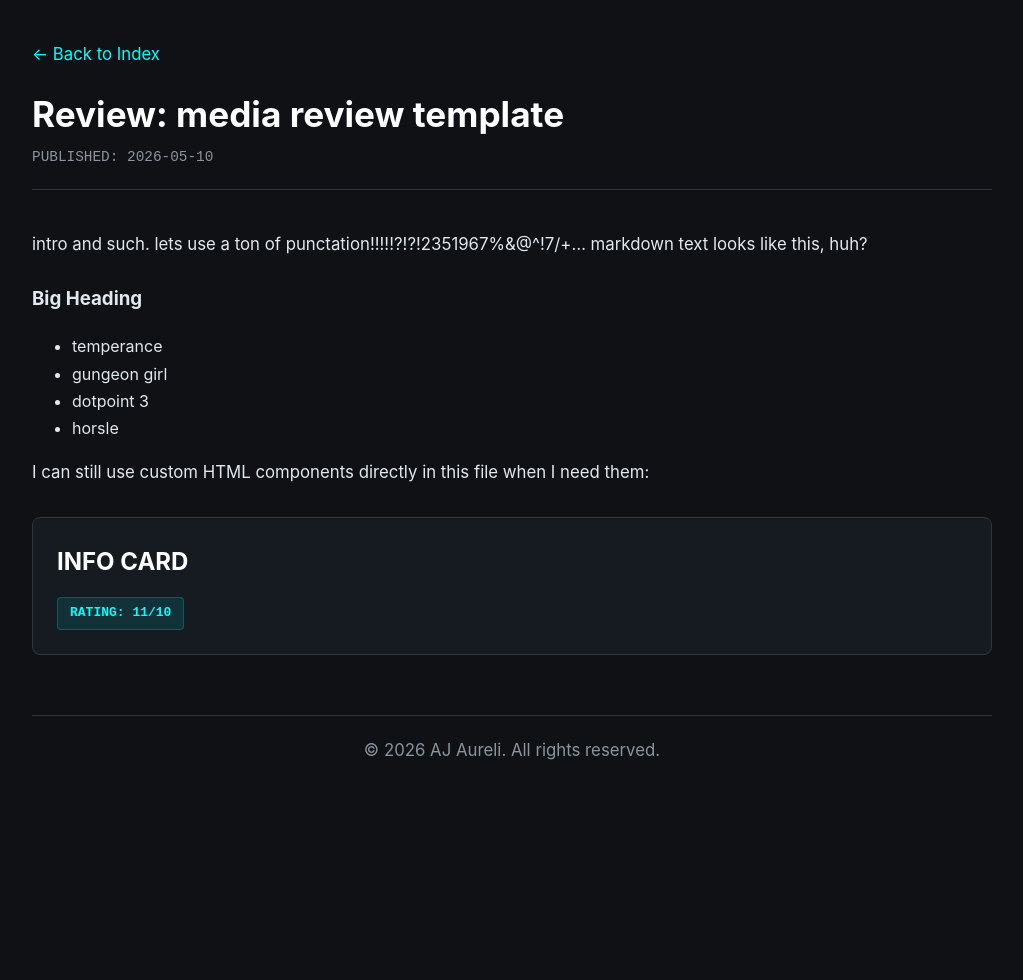
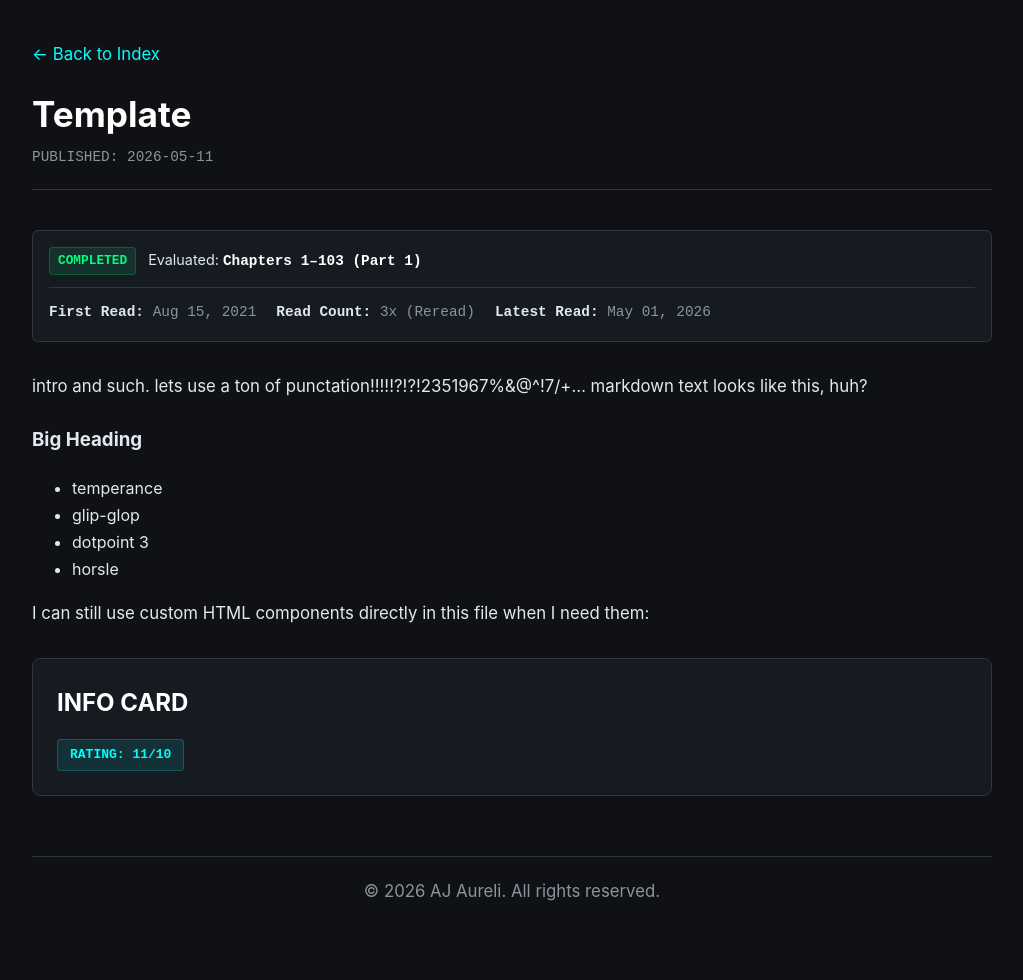
Before and after one commit to ailporf/ailporf.github.io, a Jekyll site: the page built from reviews/post-template.md, in a window 1280 px wide. Shown: the whole page, without its empty margins (128-1151 px from the left). Built offline with Jekyll 4.4.1, drawn with Linux system fonts in a browser that asks for light colours.

Commit message:
Review template update

```diff
--- a/_layouts/post.html
+++ b/_layouts/post.html
@@ -14,6 +14,31 @@
             <div class="meta-date">PUBLISHED: {{ page.date | date: "%Y-%m-%d" }}</div>
         </header>
         <main>
+            <div class="review-metadata-panel">
+            <div class="metadata-row status-scope">
+                {% if page.status %}
+                    <span class="status-badge {{ page.status | downcase }}">{{ page.status }}</span>
+                {% endif %}
+
+                {% if page.evaluated_scope %}
+                    <span class="scope-text">Evaluated: <strong>{{ page.evaluated_scope }}</strong></span>
+                {% endif %}
+            </div>
+            <ul class="reading-history">
+                {% if page.original_read_date %}
+                    <li><strong>First Read:</strong> {{ page.original_read_date | date: "%b %d, %Y" }}</li>
+                {% endif %}
+
+                {% if page.read_count and page.read_count > 1 %}
+                    <li><strong>Read Count:</strong> {{ page.read_count }}x (Reread)</li>
+                    {% if page.latest_read_date %}
+                        <li><strong>Latest Read:</strong> {{ page.latest_read_date | date: "%b %d, %Y" }}</li>
+                    {% endif %}
+                {% else %}
+                    <li><strong>Read Date:</strong> {% if page.original_read_date %}{{ page.original_read_date | date: "%b %d, %Y" }}{% else %}{{ page.date | date: "%b %d, %Y" }}{% endif %}</li>
+                {% endif %}
+            </ul>
+            </div>
             {{ content }}
         </main>
     </div>
--- a/reviews/post-template.md
+++ b/reviews/post-template.md
@@ -1,7 +1,16 @@
 ---
 layout: post
-title: "Review: media review template"
-date: 2026-05-10
+title: "Template"
+date: 2026-05-11                # The publication date of your review
+
+# --- Custom Reading History Metadata ---
+original_read_date: 2021-08-15  # When you first experienced it (Optional)
+read_count: 3                   # Total read count (e.g., 1 for first time, 2+ for rereads)
+latest_read_date: 2026-05-01    # Reread date (Optional)
+
+# --- Scope & Completion Metadata ---
+status: "Completed"               # "Completed", "Ongoing", "Hiatus", "Dropped"
+evaluated_scope: "Chapters 1–103 (Part 1)" # Exact chapters or arcs reviewed
 ---
 
 intro and such. lets use a ton of punctation!!!!!?!?!2351967%&@^!7/+...
@@ -9,7 +18,7 @@ markdown text looks like this, huh?
 
 ### Big Heading
 * temperance
-* gungeon girl
+* glip-glop
 * dotpoint 3
 * horsle
 
--- a/style.css
+++ b/style.css
@@ -224,6 +224,89 @@ p {
     text-align: center;
 }
 
+/* --- REVIEW METADATA PANEL --- */
+.review-metadata-panel {
+    background: var(--card-bg);
+    border: 1px solid var(--border-color);
+    border-radius: 6px;
+    padding: 16px;
+    margin-bottom: 30px;
+    font-size: 0.9rem;
+}
+
+.metadata-row {
+    display: flex;
+    align-items: center;
+    gap: 12px;
+    margin-bottom: 12px;
+    border-bottom: 1px solid var(--border-color);
+    padding-bottom: 12px;
+}
+
+/* Status Badges */
+.status-badge {
+    display: inline-block;
+    padding: 2px 8px;
+    border-radius: 4px;
+    font-family: monospace;
+    font-weight: bold;
+    font-size: 0.8rem;
+    text-transform: uppercase;
+    border: 1px solid transparent;
+}
+
+.status-badge.completed {
+    background: rgba(0, 255, 128, 0.1);
+    color: #00ff80;
+    border-color: rgba(0, 255, 128, 0.2);
+}
+
+.status-badge.ongoing {
+    background: rgba(0, 255, 255, 0.1);
+    color: var(--accent-color);
+    border-color: rgba(0, 255, 255, 0.2);
+}
+
+.status-badge.hiatus {
+    background: rgba(255, 170, 0, 0.1);
+    color: #ffaa00;
+    border-color: rgba(255, 170, 0, 0.2);
+}
+
+.status-badge.dropped {
+    background: rgba(255, 77, 77, 0.1);
+    color: #ff4d4d;
+    border-color: rgba(255, 77, 77, 0.2);
+}
+
+.scope-text {
+    color: var(--text-color);
+}
+
+.scope-text strong {
+    font-family: monospace;
+    color: #ffffff;
+}
+
+/* Reading History List */
+.reading-history {
+    list-style: none;
+    padding: 0;
+    margin: 0;
+    display: flex;
+    flex-wrap: wrap;
+    gap: 20px;
+}
+
+.reading-history li {
+    font-family: monospace;
+    color: var(--meta-text);
+}
+
+.reading-history li strong {
+    color: var(--text-color);
+}
+
 /* --- FOOTER --- */
 footer {
     margin-top: 60px;
```
